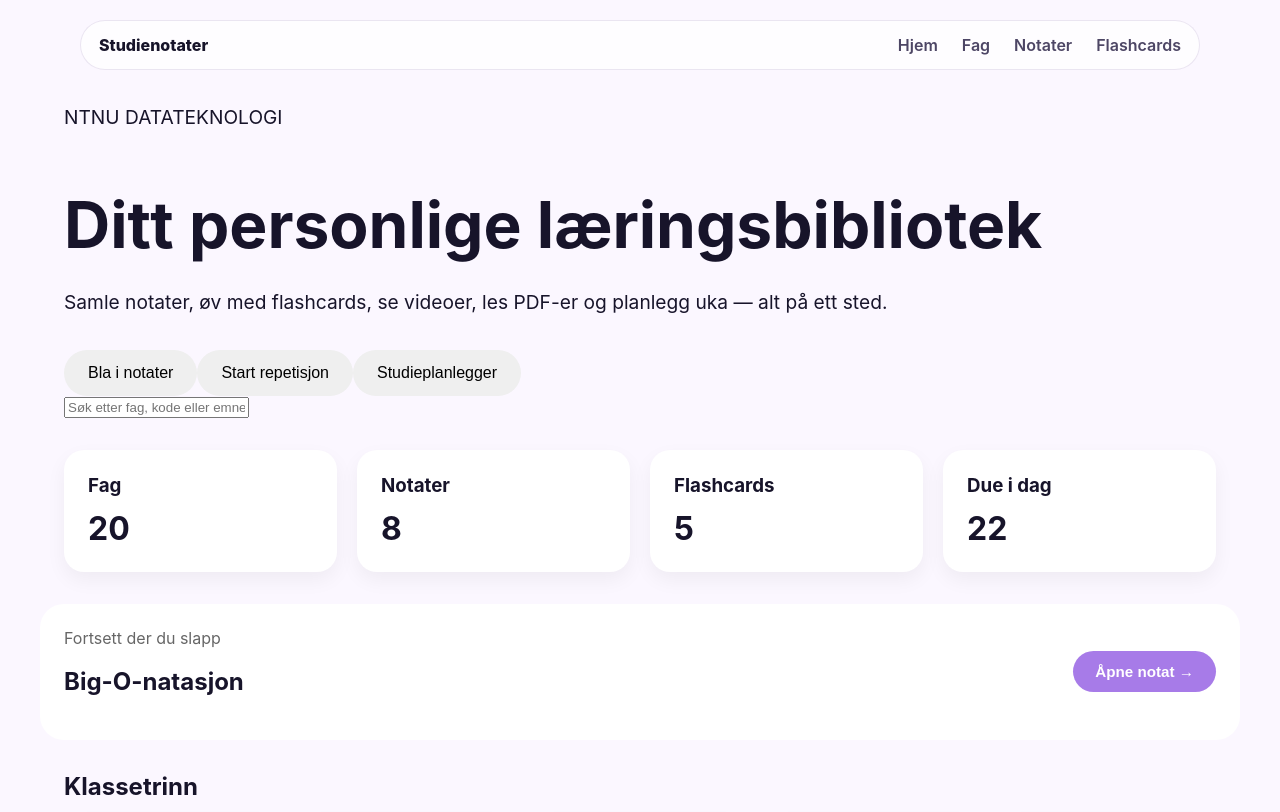
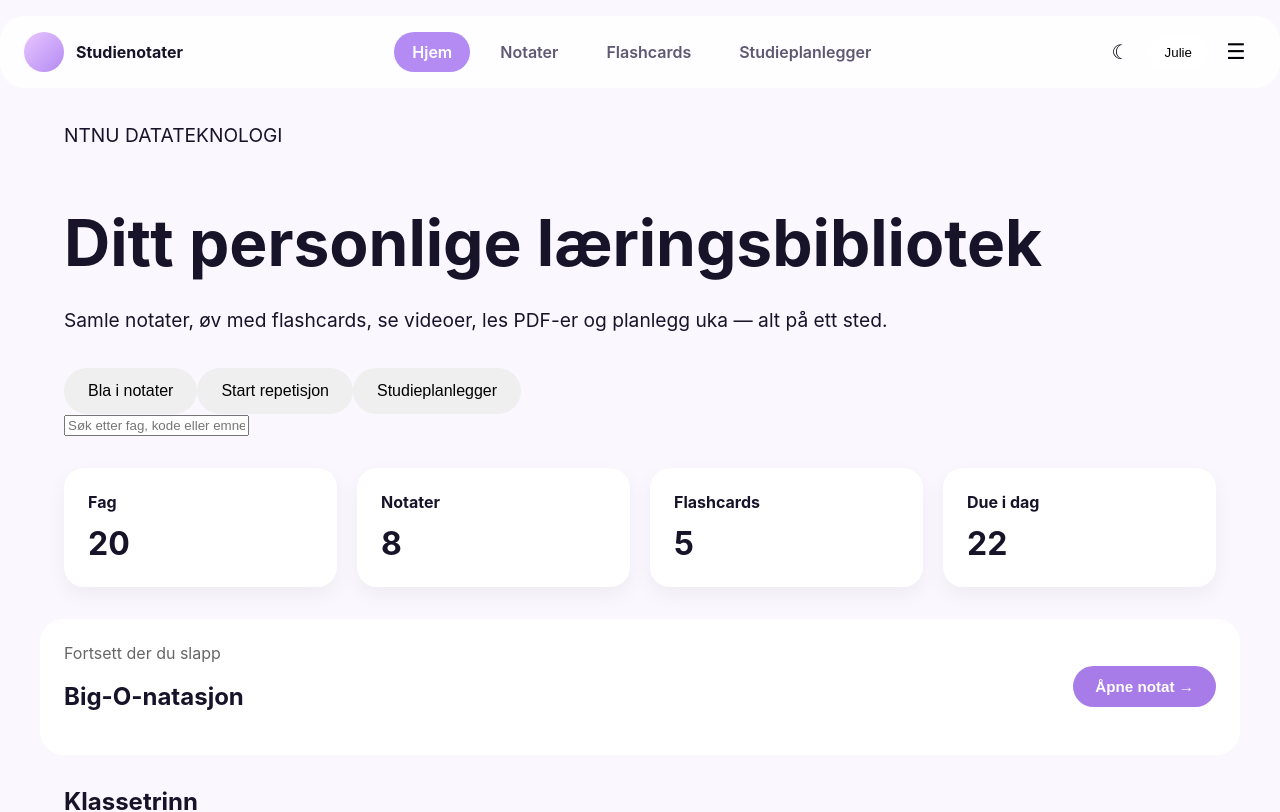
Before and after one commit to juliewold/studienotater, a React (Vite) app: page / in a window 1280 px wide. Shown: the top 812 px of the page. Built offline with nearby package versions, Linux system fonts and the light colour scheme.

Commit message:
Add fullscreen menu overlay

```diff
--- a/src/components/Navbar.tsx
+++ b/src/components/Navbar.tsx
@@ -1,17 +1,83 @@
+import { useState } from "react";
+import { Link } from "react-router-dom";
+
 export const Navbar = () => {
+  const [menuOpen, setMenuOpen] = useState(false);
+
   return (
     <header className="navbar">
-      <a href="#" className="logo">
-        Studienotater
-      </a>
+      <Link to="/" className="logo">
+        <span className="logo-mark"></span>
+        <span>Studienotater</span>
+      </Link>
+
       <nav className="nav-links">
-        <a href="#">Hjem</a>
-        <a href="#">Fag</a>
-        <a href="#">Notater</a>
-        <a href="#">Flashcards</a>
+        <Link className="active-link" to="/">
+          Hjem
+        </Link>
+        <Link to="/">Notater</Link>
+        <Link to="/">Flashcards</Link>
+        <Link to="/">Studieplanlegger</Link>
       </nav>
 
-      <button className="menu-button">☰</button>
+      <div className="nav-actions">
+        <button className="icon-button">☾</button>
+        <button className="profile-button">Julie</button>
+
+        <button className="menu-button" onClick={() => setMenuOpen(!menuOpen)}>
+          ☰
+        </button>
+      </div>
+
+      {menuOpen && (
+        <div className="menu-overlay">
+          <div className="menu-top">
+            <input type="text" placeholder="Hva leter du etter?" />
+
+            <button
+              className="close-menu-button"
+              onClick={() => setMenuOpen(false)}
+            >
+              ×
+            </button>
+          </div>
+
+          <div className="menu-grid">
+            <div className="menu-column">
+              <h3>SIDER</h3>
+              <Link to="/">Hjem</Link>
+              <Link to="/">Notater</Link>
+              <Link to="/">Flashcards</Link>
+              <Link to="/">Videoer</Link>
+              <Link to="/">PDF-er</Link>
+              <Link to="/">Eksamen</Link>
+            </div>
+
+            <div className="menu-column">
+              <h3>MINE STUDIER</h3>
+              <Link to="/">Semesterstart</Link>
+              <Link to="/">Mine fag</Link>
+              <Link to="/">Klassetrinn</Link>
+              <Link to="/">Favoritter</Link>
+              <Link to="/">Dashboard</Link>
+            </div>
+
+            <div className="menu-column">
+              <h3>PLANLEGGING</h3>
+              <Link to="/">Studieplanlegger</Link>
+              <Link to="/">Semesterplan / Fagplan</Link>
+              <Link to="/">Eksamensnedtelling</Link>
+            </div>
+
+            <div className="menu-column">
+              <h3>ANNET</h3>
+              <Link to="/">Om nettsiden</Link>
+              <Link to="/">Innstillinger</Link>
+              <Link to="/">Logg inn</Link>
+            </div>
+          </div>
+        </div>
+      )}
     </header>
   );
 };
--- a/src/index.css
+++ b/src/index.css
@@ -10,48 +10,168 @@ body {
 }
 
 .navbar {
-  width: min(1120px, calc(100% - 32px));
-  margin: 20px auto 0;
-  padding: 14px 18px;
+  position: relative;
+  max-width: 1400px;
+  margin: 16px auto;
+  padding: 16px 24px;
+
   display: flex;
   align-items: center;
   justify-content: space-between;
+
   background: rgba(255, 255, 255, 0.75);
-  border: 1px solid rgba(120, 90, 160, 0.15);
-  border-radius: 999px;
-  backdrop-filter: blur(16px);
-  position: sticky;
-  top: 16px;
-  z-index: 10;
+  backdrop-filter: blur(12px);
+
+  border-radius: 24px;
+  z-index: 50;
 }
 
 .logo {
-  color: #17142a;
-  font-weight: 800;
+  display: flex;
+  align-items: center;
+  gap: 12px;
+
   text-decoration: none;
+  color: inherit;
+  font-weight: 700;
+}
+
+.logo-mark {
+  width: 40px;
+  height: 40px;
+  border-radius: 50%;
+
+  background: linear-gradient(135deg, #e9c6ff, #b38bf3);
 }
 
 .nav-links {
   display: flex;
-  gap: 24px;
+  gap: 12px;
 }
 
 .nav-links a {
-  color: #4d4665;
   text-decoration: none;
+  color: #5f5873;
+
+  padding: 10px 18px;
+  border-radius: 999px;
+
   font-weight: 600;
 }
 
-.menu-button {
-  display: none;
-  border: none;
-  background: #efe7ff;
-  color: #17142a;
-  border-radius: 999px;
-  padding: 8px 12px;
-  font-size: 18px;
+.active-link {
+  background: #b38bf3;
+  color: white !important;
 }
 
+.nav-actions {
+  display: flex;
+  align-items: center;
+  gap: 8px;
+}
+
+.icon-button,
+.menu-button {
+  border: none;
+  background: transparent;
+
+  width: 40px;
+  height: 40px;
+
+  display: flex;
+  align-items: center;
+  justify-content: center;
+
+  font-size: 1.25rem;
+  cursor: pointer;
+  border-radius: 50%;
+}
+
+.menu-button {
+  font-size: 1.35rem;
+}
+
+.icon-button:hover,
+.menu-button:hover {
+  background: rgba(0, 0, 0, 0.05);
+}
+
+.profile-button {
+  border: none;
+  background: white;
+
+  padding: 10px 16px;
+  border-radius: 999px;
+
+  cursor: pointer;
+  font-weight: 500;
+}
+
+.menu-overlay {
+  position: fixed;
+  inset: 0;
+
+  background: #fbf7ff;
+  z-index: 9999;
+
+  padding: 80px 12%;
+
+  min-height: 100vh;
+}
+
+.menu-overlay::before {
+  content: "";
+  position: fixed;
+  inset: 0;
+  background: #fbf7ff;
+  z-index: -1;
+}
+
+.menu-top {
+  display: flex;
+  align-items: center;
+  gap: 20px;
+  margin-bottom: 40px;
+}
+
+.menu-top input {
+  flex: 1;
+  border: none;
+  background: #f0eafb;
+  padding: 20px 24px;
+  border-radius: 24px;
+  font-size: 1.1rem;
+}
+
+.close-menu-button {
+  border: none;
+  background: transparent;
+  font-size: 2rem;
+  cursor: pointer;
+}
+
+.menu-grid {
+  display: grid;
+  grid-template-columns: repeat(4, 1fr);
+  gap: 60px;
+  position: relative;
+  z-index: 1;
+}
+
+.menu-column h3 {
+  font-size: 0.8rem;
+  letter-spacing: 0.08em;
+  color: #6b647c;
+  margin-bottom: 24px;
+}
+
+.menu-column a {
+  display: block;
+  text-decoration: none;
+  color: #17142a;
+  font-weight: 700;
+  margin-bottom: 24px;
+}
 .hero {
   max-width: 1200px;
   margin: 32px auto 0;
@@ -100,7 +220,7 @@ body {
 
 .stats-card h3 {
   margin: 0;
-  fint-size: 1rem;
+  font-size: 1rem;
 }
 
 .stats-card p {
```
